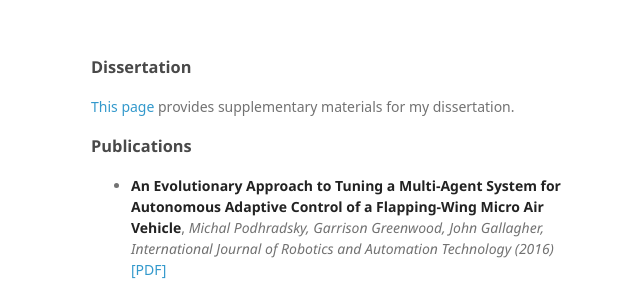
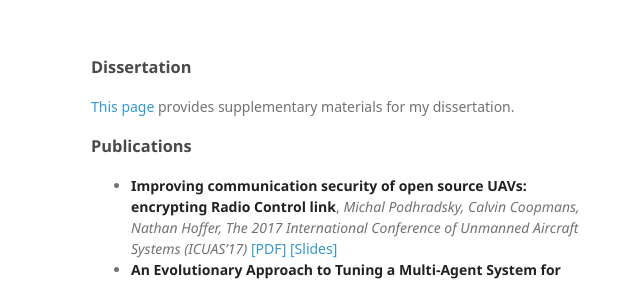
Before and after one commit to podhrmic/podhrmic.github.io, a plain HTML site: page index.html in a window 1280 px wide. Shown: the top 284 px of the page, 479-1101 px from the left. Drawn offline with Linux system fonts and the light colour scheme; a web font is replaced by a local one.

Commit message:
Added crypto paper

```diff
--- a/index.html
+++ b/index.html
@@ -37,6 +37,15 @@
 <a id="publications" class="anchor" href="#publications" aria-hidden="true"><span aria-hidden="true" class="octicon octicon-link"></span></a>Publications</h3>
 
 <ul>
+
+
+<li>
+<strong>Improving communication security of open source UAVs: encrypting Radio Control link</strong>,
+<em>Michal Podhradsky,  Calvin Coopmans, Nathan Hoffer, The 2017 International Conference of Unmanned Aircraft Systems (ICUAS’17)</em>
+<a href="https://www.researchgate.net/profile/Michal_Podhradsky/publication/317605907_Improving_communication_security_of_open_source_UAVs_encrypting_Radio_Control_link/links/5942e938a6fdccb93ab26df4/Improving-communication-security-of-open-source-UAVs-encrypting-Radio-Control-link.pdf">[PDF]</a>
+<a href="http://podhrmic.github.io/docs/icuas2017_slideshow.pdf">[Slides]</a>
+</li>
+
 
 <li>
 <strong>An Evolutionary Approach to Tuning a Multi-Agent System for Autonomous Adaptive Control of a Flapping-Wing Micro Air Vehicle</strong>,
```
